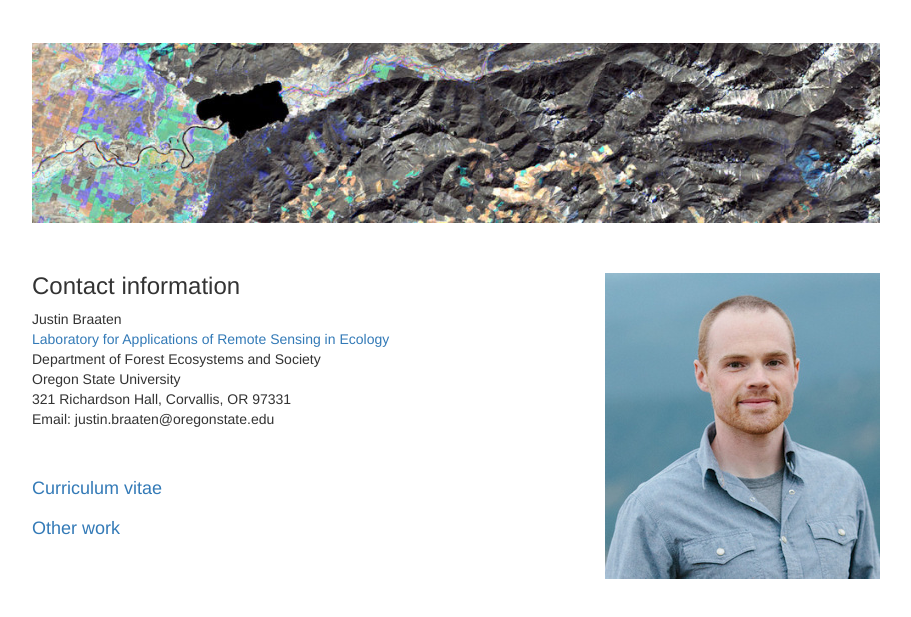
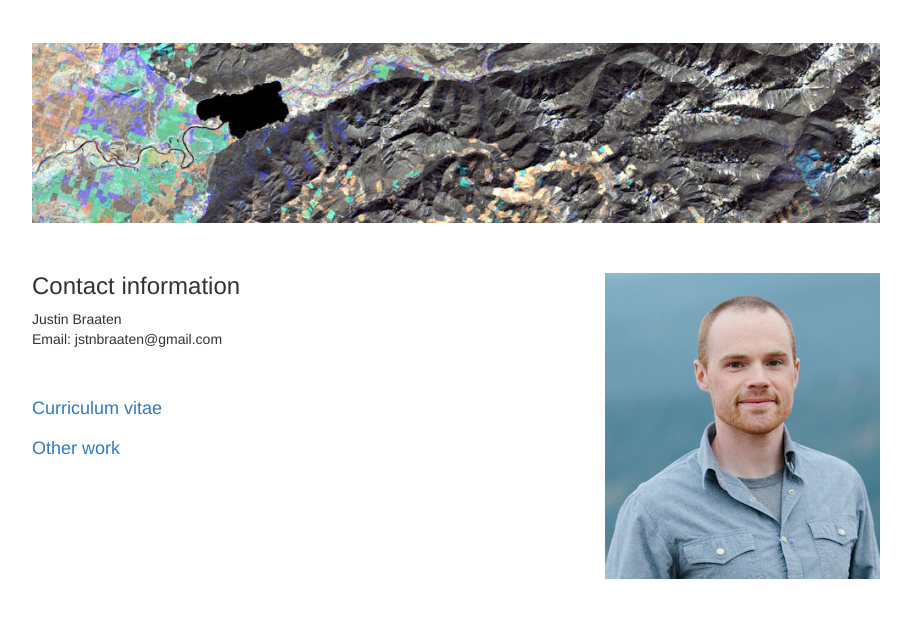
Before and after one commit to jdbcode/MSScvm-site, a plain HTML site: page contact.html in a window 1280 px wide. Shown: the part 57-674 px from the top of the page, without its empty margins (38-949 px from the left). Drawn offline with nearby package versions, Linux system fonts and the light colour scheme.

Commit message:
removed osu affiliation and change email

```diff
--- a/contact.html
+++ b/contact.html
@@ -44,11 +44,11 @@
 					<h3 class="no_top_margin">Contact information</h3>
 					<p>
 						Justin Braaten<br>
-						<a href="http://larse.forestry.oregonstate.edu/">Laboratory for Applications of Remote Sensing in Ecology</a><br>
+<!-- 						<a href="http://larse.forestry.oregonstate.edu/">Laboratory for Applications of Remote Sensing in Ecology</a><br>
 						Department of Forest Ecosystems and Society<br>
 						Oregon State University<br>
-						321 Richardson Hall, Corvallis, OR  97331<br>
-						Email: justin.braaten@oregonstate.edu
+						321 Richardson Hall, Corvallis, OR  97331<br> -->
+						Email: jstnbraaten@gmail.com
 					</p>
 					<h4 style="margin-top:50px;"><a href="imgs/braatenjCV_080615.pdf" target="_blank">Curriculum vitae</a></h4>
 					<h4 style="margin-top:20px;"><a href="http://www.jdbcode.com/" target="_blank">Other work</a></h4>
```
